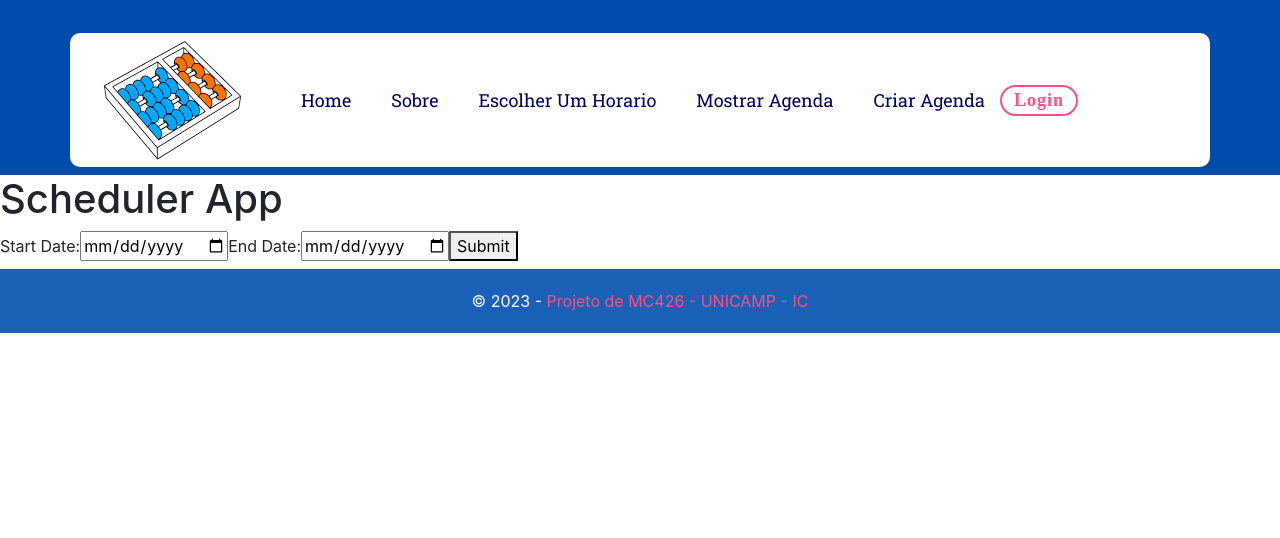
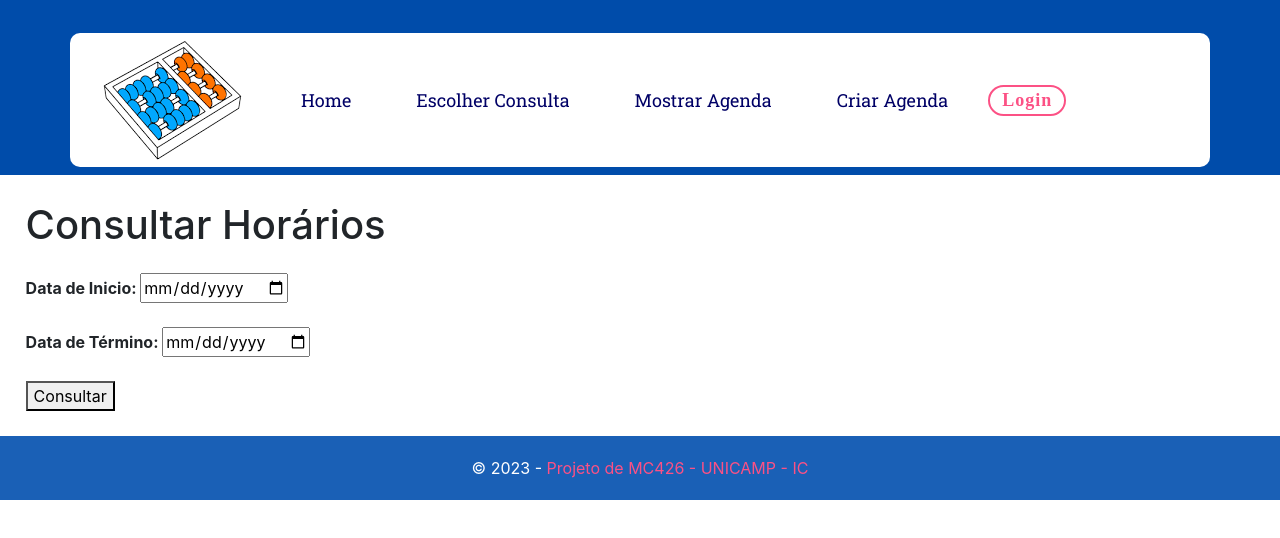
Before and after one commit to MC426/Projeto, a React (Create React App) app in the folder schedulerApp/website/: page /escolher-horario in a window 1280 px wide. Shown: the top 538 px of the page. Built offline with nearby package versions, Linux system fonts and the light colour scheme.

Commit message:
Melhorias Front

```diff
--- a/schedulerApp/website/package.json
+++ b/schedulerApp/website/package.json
@@ -24,7 +24,7 @@
     "react-datetime": "^3.2.0",
     "react-dom": "^18.2.0",
     "react-router-dom": "^6.16.0",
-    "react-scripts": "5.0.1",
+    "react-scripts": "^5.0.1",
     "reactstrap": "^8.9.0",
     "web-vitals": "^2.1.4"
   },
--- a/schedulerApp/website/src/Pages/Home/Header/Header.css
+++ b/schedulerApp/website/src/Pages/Home/Header/Header.css
@@ -13,8 +13,8 @@
 }
 
 .list-item {
-    padding: 25px 0;
-    display: inline-block;
+    padding: 25px;
+    display: block;
     color: #006;
     text-transform: capitalize;
     padding-left: 40px;
--- a/schedulerApp/website/src/Pages/Home/Header/Header.js
+++ b/schedulerApp/website/src/Pages/Home/Header/Header.js
@@ -21,14 +21,13 @@ const Header = ({loading}) => {
                     <Navbar.Collapse id="basic-navbar-nav">
                         <Nav className="ms-auto align-items-center">
                             <Link to="/home" className='list-item text-decoration-none'>Home</Link>
-                            <Link to="/about" className='list-item text-decoration-none'>Sobre</Link>
-                            <Link to="/escolher-horario" className='list-item text-decoration-none'>Escolher um horario</Link>
+                            <Link to="/escolher-horario" className='list-item text-decoration-none'>Escolher Consulta</Link>
                             <Link to="/listar-agenda" className='list-item text-decoration-none'>Mostrar agenda</Link>
                             <Link to="/agenda" className='list-item text-decoration-none'>Criar agenda</Link>
                             {
                             userData
                             ?
-                            <Link to="/profile" type="button" className="btn btn-danger">Profile</Link>
+                            <Link to="/profile" type="button" className="btn btn-danger">Perfil</Link>
                             :
                             <Link to="/login" type="button" className="btn btn-danger">Login</Link>
                             }
--- a/schedulerApp/website/src/Pages/Home/HomeInfo/HomeInfo.jsx
+++ b/schedulerApp/website/src/Pages/Home/HomeInfo/HomeInfo.jsx
@@ -2,12 +2,7 @@ import React from 'react';
 import './HomeInfo.css';
 
 const HomeInfo = () => {
-  return (
-    <div class>
-        <h1>Projeto MC426 </h1>
-        <h2> Teste teste</h2>
-    </div>
-  );
+
 }
 
 export default HomeInfo;
--- /dev/null
+++ b/schedulerApp/website/src/Pages/ListAvailableTimes/ListAvailableTimes.css
@@ -0,0 +1,4 @@
+.Dates{
+    margin-top: 3vh;
+    margin-bottom: 3vh;
+}
--- a/schedulerApp/website/src/Pages/ListAvailableTimes/ListAvailableTimes.js
+++ b/schedulerApp/website/src/Pages/ListAvailableTimes/ListAvailableTimes.js
@@ -2,6 +2,7 @@ import React, { useState, useEffect } from 'react';
 import axios from 'axios';
 import { confirmAlert } from 'react-confirm-alert';
 import 'react-confirm-alert/src/react-confirm-alert.css';
+import './ListAvailableTimes.css';
 
 axios.defaults.xsrfCookieName = 'csrftoken';
 axios.defaults.xsrfHeaderName = 'X-CSRFToken';
@@ -73,30 +74,32 @@ const ListAvailableTimes = () => {
 
 
   return (
-    <div>
-      <h1>Scheduler App</h1>
+    <div style={{ margin : '2%'}}>
+      <h1>Consultar Horários</h1>
       <form onSubmit={handleSubmit}>
-        <label>
-          Start Date:
+        <div className = "Dates">
+          <strong>Data de Inicio:    </strong>
           <input type="date" value={startDate} onChange={(e) => setStartDate(e.target.value)} />
-        </label>
-        <label>
-          End Date:
+        </div>
+
+        <div className = "Dates">
+          <strong>Data de Término:    </strong>
           <input type="date" value={endDate} onChange={(e) => setEndDate(e.target.value)} />
-        </label>
-        <button type="submit">Submit</button>
+        </div>
+        <button type="submit">Consultar</button>
       </form>
       {formSubmitted && (
-        <div>
-          <h2>Appointments:</h2>
-          <div>
+        <div style = {{marginTop :'5vh'}}>
+          <h2>Consultas:</h2>
+          <div style = {{ marginTop :'2vh'}}>
             {appointments.map((appointment) => (
               <button
                 key={appointment.id}
                 onClick={() => handleAppointmentButtonClick(appointment)}
-                style={{ display: 'block', margin: '5px', padding: '10px' }}
+                style = {{  margin: '1.5vh', padding: '1.5vh',}}
               >
-                {"Horario: " + formatDate(appointment.start_ts) + " ate " + formatDate(appointment.end_ts)}
+                <strong>{"Horario: "}</strong>
+                {formatDate(appointment.start_ts)} até {formatDate(appointment.end_ts)}
               </button>
             ))}
           </div>
--- a/schedulerApp/website/src/Pages/ListSchedule/ListSchedule.css
+++ b/schedulerApp/website/src/Pages/ListSchedule/ListSchedule.css
@@ -1,7 +1,7 @@
 .event-day-marker {
-    width: 10px;
-    height: 10px;
-    background-color: red;
+    width: 60px;
+    height: 60px;
+    background-color: rgb(12, 213, 240);
     border-radius: 50%;
     margin: 0 auto;
   }
--- a/schedulerApp/website/src/Pages/ListSchedule/ListSchedule.js
+++ b/schedulerApp/website/src/Pages/ListSchedule/ListSchedule.js
@@ -78,10 +78,10 @@ const ScheduleList = () => {
     };
 
     return (
-        <div>
-          <h2>List of Schedules</h2>
+        <div style={{ margin : '2%'}}>
+          <h2>Lista de Agendas</h2>
           {loading ? (
-            <p>Loading schedules...</p>
+            <p>Carregando agendas...</p>
           ) : (
             <>
               <ul>
@@ -94,7 +94,7 @@ const ScheduleList = () => {
                 ))}
               </ul>
               {/* Example: Display schedules in a calendar */}
-              <div style={{ marginTop: '20px' }}>
+              <div >
                 <Calendar
                 value={closestEventDate}
                 tileContent={tileContent}
--- /dev/null
+++ b/schedulerApp/website/src/Pages/Login/Login.css
@@ -0,0 +1,4 @@
+.center{
+
+    margin: 2%
+}
--- a/schedulerApp/website/src/Pages/Login/Login.js
+++ b/schedulerApp/website/src/Pages/Login/Login.js
@@ -6,6 +6,7 @@ import Navbar from 'react-bootstrap/Navbar';
 import Button from 'react-bootstrap/Button';
 import Form from 'react-bootstrap/Form';
 import { useUser } from './../../UserProvider';
+import './Login.css';
 
 
 const Login = () => {
@@ -60,7 +61,7 @@ const Login = () => {
       <div>
         <Navbar bg="dark" variant="dark">
           <Container>
-            <Navbar.Brand>Voce esta loggado</Navbar.Brand>
+            <Navbar.Brand>Você esta loggado</Navbar.Brand>
             <Navbar.Toggle />
             <Navbar.Collapse className="justify-content-end">
               <Navbar.Text>
@@ -71,8 +72,8 @@ const Login = () => {
             </Navbar.Collapse>
           </Container>
         </Navbar>
-          <div className="center">
-            <h2>You're logged in!</h2>
+          <div className="center" style={{textAlign :'center'}}>
+            <h2>Seu login foi bem sucedido !</h2>
           </div>
 
         </div>
@@ -99,22 +100,22 @@ const Login = () => {
         <div className="center">
           <Form onSubmit={e => submitRegistration(e)}>
             <Form.Group className="mb-3" controlId="formBasicEmail">
-              <Form.Label>Email address</Form.Label>
+              <Form.Label>Email</Form.Label>
               <Form.Control type="email" placeholder="Enter email" value={email} onChange={e => setEmail(e.target.value)} />
               <Form.Text className="text-muted">
-                We'll never share your email with anyone else.
+                Nós não iremos compartilhar seu e-mail com ninguém.
               </Form.Text>
             </Form.Group>
             <Form.Group className="mb-3" controlId="formBasicUsername">
-              <Form.Label>Username</Form.Label>
+              <Form.Label>Nome do Perfil</Form.Label>
               <Form.Control type="text" placeholder="Enter username" value={username} onChange={e => setUsername(e.target.value)} />
             </Form.Group>
             <Form.Group className="mb-3" controlId="formBasicPassword">
-              <Form.Label>Password</Form.Label>
+              <Form.Label>Senha</Form.Label>
               <Form.Control type="password" placeholder="Password" value={password} onChange={e => setPassword(e.target.value)} />
             </Form.Group>
             <Button variant="primary" type="submit">
-              Submit
+              Registrar
             </Button>
           </Form>
         </div>
@@ -122,18 +123,18 @@ const Login = () => {
         <div className="center">
           <Form onSubmit={e => submitLogin(e)}>
             <Form.Group className="mb-3" controlId="formBasicEmail">
-              <Form.Label>Email address</Form.Label>
+              <Form.Label>Email </Form.Label>
               <Form.Control type="email" placeholder="Enter email" value={email} onChange={e => setEmail(e.target.value)} />
               <Form.Text className="text-muted">
-                We'll never share your email with anyone else.
+              Nós não iremos compartilhar seu e-mail com ninguém.
               </Form.Text>
             </Form.Group>
             <Form.Group className="mb-3" controlId="formBasicPassword">
-              <Form.Label>Password</Form.Label>
+              <Form.Label>Senha</Form.Label>
               <Form.Control type="password" placeholder="Password" value={password} onChange={e => setPassword(e.target.value)} />
             </Form.Group>
-            <Button variant="primary" type="submit">
-              Submit
+            <Button variant="primary" type="submit" >
+              Login
             </Button>
           </Form>
         </div>
--- a/schedulerApp/website/src/Pages/Profile/Dashboard/Dashboard.js
+++ b/schedulerApp/website/src/Pages/Profile/Dashboard/Dashboard.js
@@ -27,7 +27,7 @@ const Dashboard = () => {
         <div className="col-md-4">
           <div className="card">
             <div className="card-body">
-              <h5 className="card-title"> Usuario: {userData.username} </h5>
+              <h5 className="card-title"> Usuário: {userData.username} </h5>
               <p className="card-text"> Email: {userData.email} </p>
             </div>
           </div>
@@ -45,14 +45,14 @@ const Dashboard = () => {
           </div>
 
           {/* Sample Action Buttons */}
-          <div className="mt-3">
+          <div className="mt-3" style = {{margin : '2vh'}}>
             <button className="btn btn-primary">Editar Perfil</button>
             <Link to="/home" type="button" className="btn btn-danger" onClick={submitLogout}>Logout</Link>
           </div>
         </div>
       </div>
     </div></>)
-    : (<div> <h1>Por favor faça login primeiro</h1>
+    : (<div style = {{textAlign : 'center'}}> <h1>Por favor faça login primeiro</h1>
     </div>)}
     </div>
   );
--- a/schedulerApp/website/src/Pages/Scheduler/ScheduleForm.js
+++ b/schedulerApp/website/src/Pages/Scheduler/ScheduleForm.js
@@ -70,14 +70,14 @@ const ScheduleForm = () => {
   };
 
   return (
-    <div>
-      <h2>Crie um horario de Agendamento</h2>
+    <div style = {{margin: '2%'}}>
+      <h2><strong>Crie um horario de Agendamento</strong></h2>
       {successMessage && <div style={{ color: 'green' }}>{successMessage}</div>}
       {errorMessage && <div style={{ color: 'red' }}>{errorMessage}</div>}
 
       <form onSubmit={handleSubmit}>
-        <div>
-          <label>Inicio:</label>
+        <div style={{marginTop: '1vh', marginBottom: '1vh'}} >
+          <label >Inicio:</label>
           <Datetime
             dateFormat="YYYY-MM-DD"
             timeFormat="HH:mm:ss"
@@ -85,7 +85,7 @@ const ScheduleForm = () => {
             value={formData.start_time}
           />
         </div>
-        <div>
+        <div style={{marginTop: '1vh', marginBottom: '1vh'}} >
           <label>Fim:</label>
           <Datetime
             dateFormat="YYYY-MM-DD"
```
Also changed, not shown: 1 other file (tests, documents, lock files or other folders).
